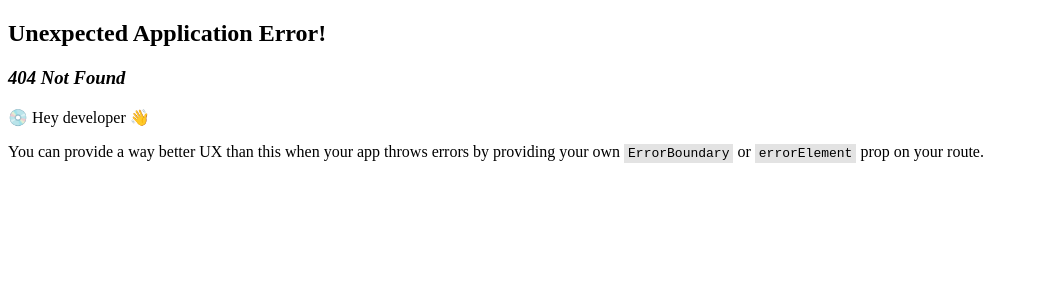
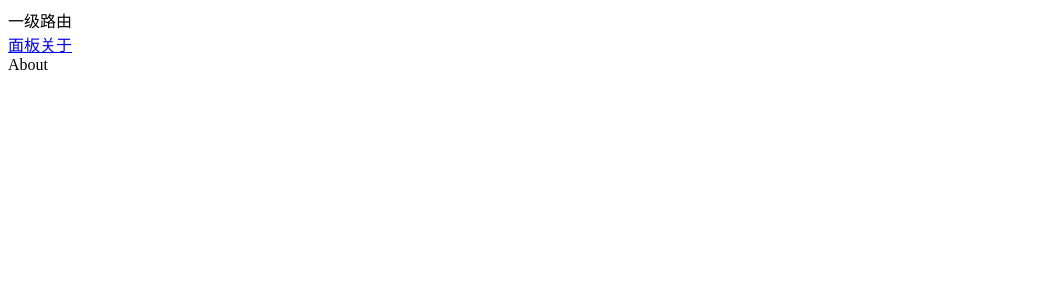
Before and after one commit to dinghr537/react-projects-all-in-1, a React (Create React App) app: page /about in a window 1280 px wide. Before the commit this address had no page. Shown: the top 300 px of the page, without its empty margins (0-1039 px from the left). Built offline with nearby package versions, Linux system fonts and the light colour scheme.

Commit message:
嵌套路由

```diff
--- /dev/null
+++ b/src/page/About/index.js
@@ -0,0 +1,7 @@
+const About = () => {
+    return (
+        <div>About</div>
+    )
+}
+
+export default About
--- /dev/null
+++ b/src/page/Board/index.js
@@ -0,0 +1,7 @@
+const Board = () => {
+    return (
+        <div>BOARDDD</div>
+    )
+}
+
+export default Board
--- /dev/null
+++ b/src/page/Layout/index.js
@@ -0,0 +1,14 @@
+import { Link, Outlet } from 'react-router-dom'
+
+const Layout = () => {
+    return (
+        <>
+            <div>一级路由</div>
+            <Link to='/board'>面板</Link>
+            <Link to='/about'>关于</Link>
+            <Outlet />
+        </>
+    )
+}
+
+export default Layout
```
Also changed, not shown: src/router/index.js (+17 -3 lines).
